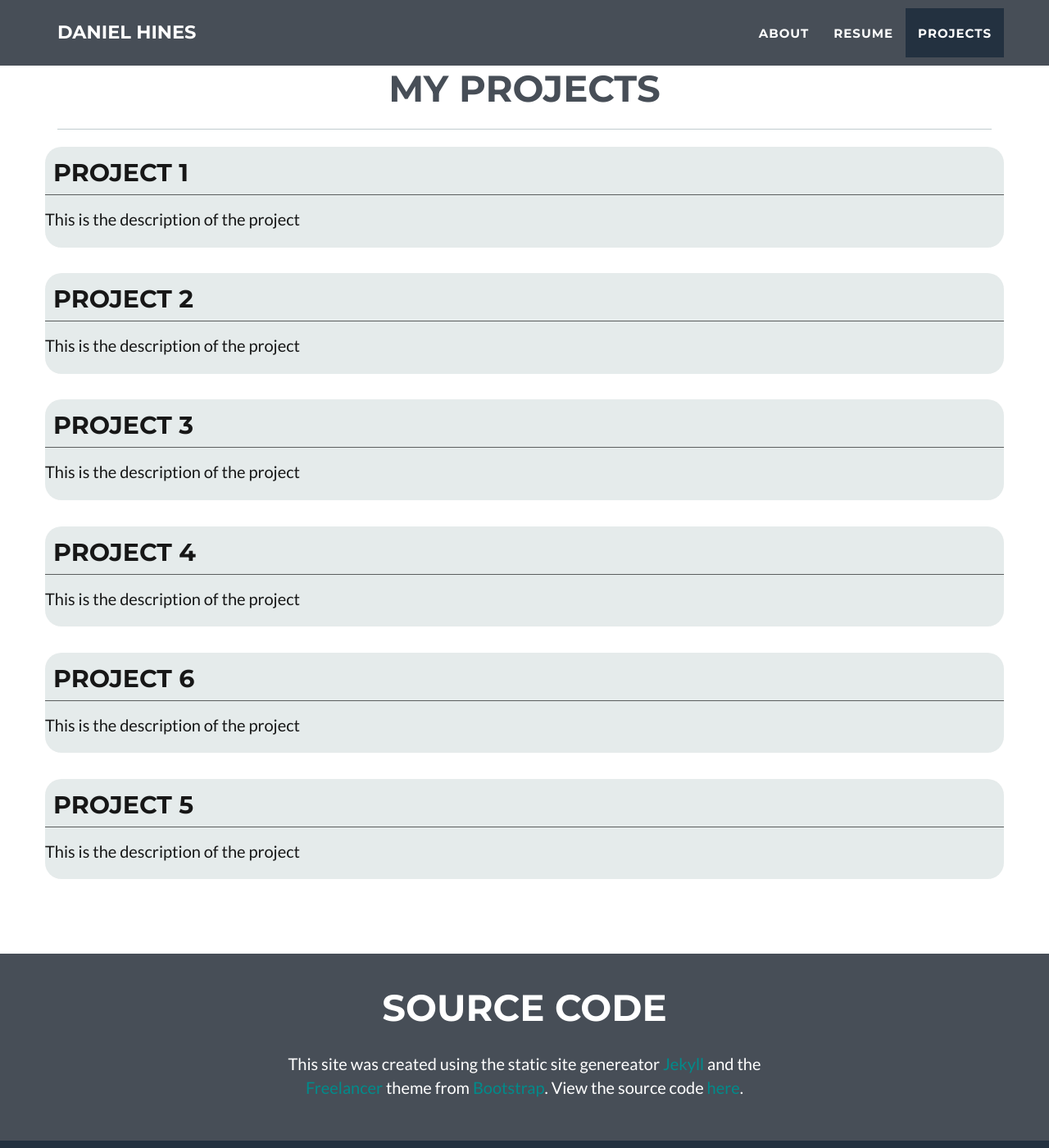
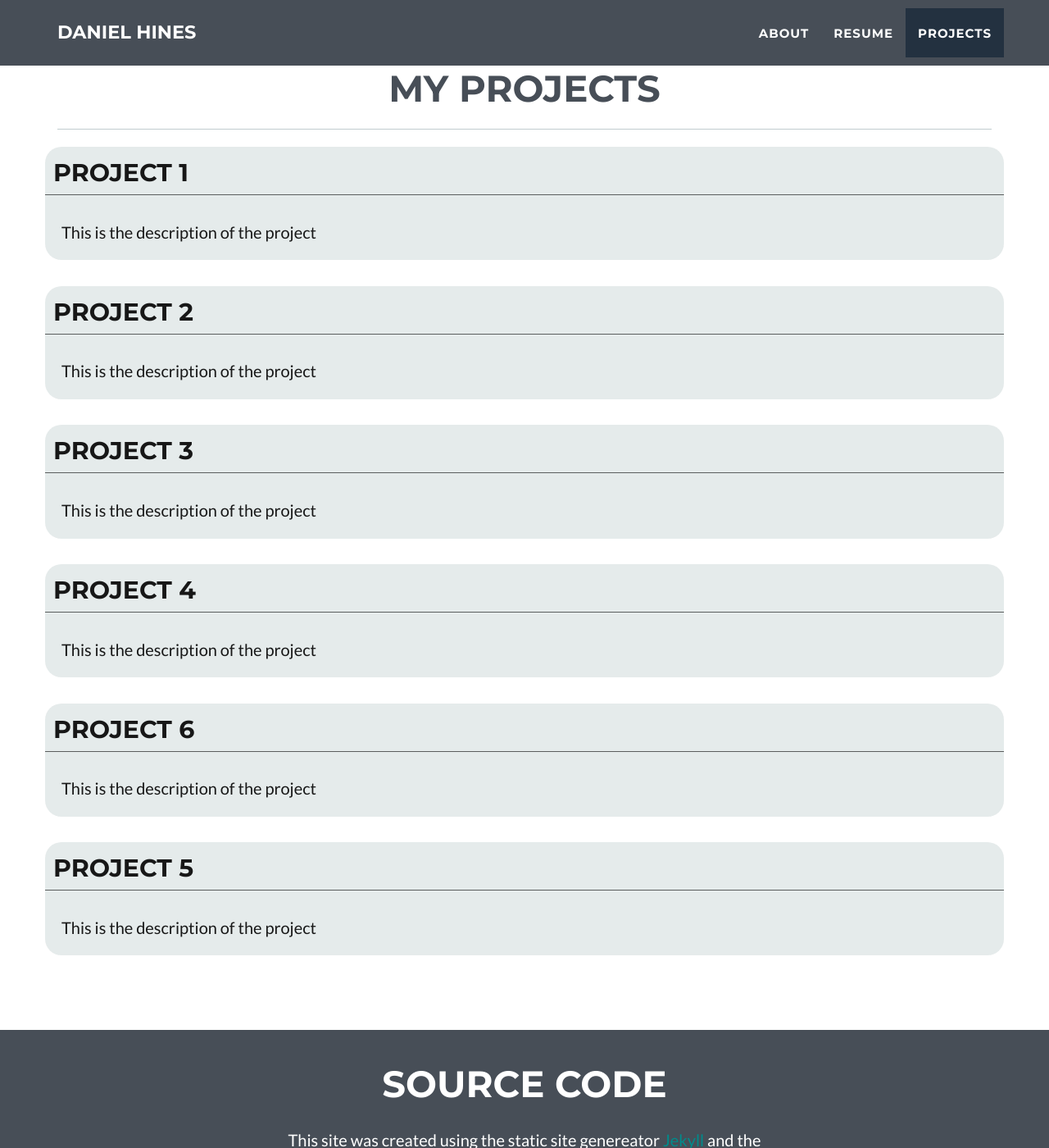
Before and after one commit to danielchines/danielchines.github.io, a Jekyll site: the page built from index.html, in a window 1280 px wide and 1400 px high, scrolled down 1514 px. Shown: the whole window at 82% size. Built offline with Jekyll 4.4.1, drawn with Linux system fonts in a browser that asks for light colours.

Commit message:
Update main.css

```diff
--- a/_includes/css/main.css
+++ b/_includes/css/main.css
@@ -200,8 +200,7 @@ p.about-p {
 }
 
 p.project {
-    margin-top: 15px;
-    padding-bottom: 20px;
+    padding: 20px;
     color: rgba(0,0,0,0.9);
 }
 
```
